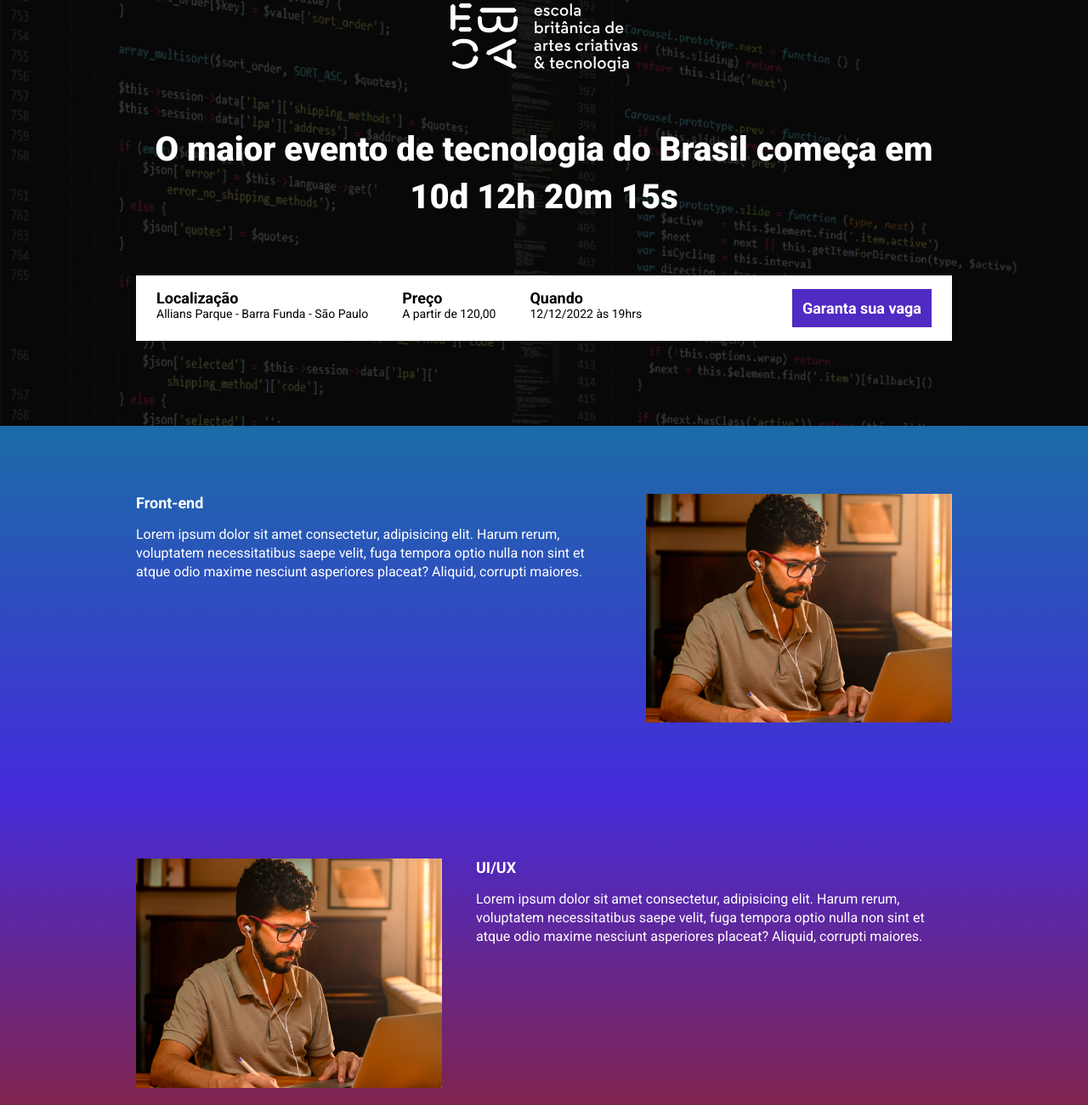
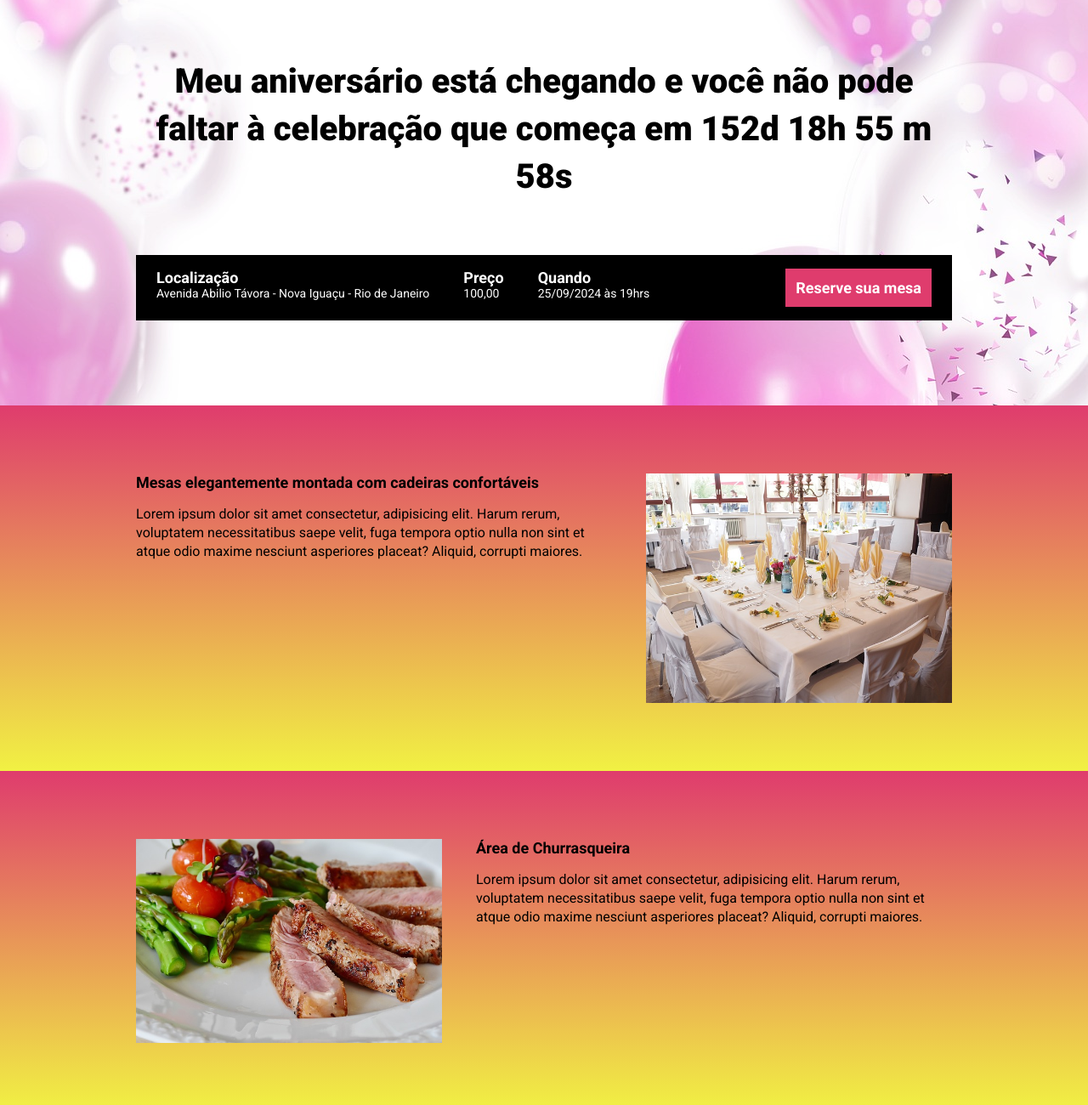
Before and after one commit to Lucia-Helena/lucia_birthday, a website built with Parcel: page src/index.html in a window 1280 px wide. Shown: the part 60-1360 px from the top of the page at 85% size. Built offline with nearby package versions, Linux system fonts and the light colour scheme.

Commit message:
Criando a contagem regressiva

```diff
--- a/package.json
+++ b/package.json
@@ -2,9 +2,11 @@
   "name": "lucia_birthday",
   "version": "1.0.0",
   "description": "Dia do meu aniversário",
-  "main": "index.js",
+
+
   "scripts": {
     "dev": "parcel src/index.html src/styles/main.scss src/scripts/main.js",
+    "build": "parcel build src/index.html",
     "test": "echo \"Error: no test specified\" && exit 1"
   },
   "keywords": [],
--- a/src/index.html
+++ b/src/index.html
@@ -13,69 +13,68 @@
 <body>
     <header class="hero">
         <div class="container">
-            <img class="hero__logo" src="./images/ebac_logo.svg" alt="">
             <p class="hero__text">
-                O maior evento de tecnologia do Brasil começa em 10d 12h 20m 15s
+                Meu aniversário está chegando e você não pode faltar à celebração que começa em <span id="contador"></span>
             </p>
             <div class="infos-bar">
                 <ul class="infos-bar__infos">
                     <li class="infos-bar__infos__item">
                         <b>Localização</b>
-                        Allians Parque - Barra Funda - São Paulo
+                        Avenida Abilio Távora - Nova Iguaçu - Rio de Janeiro
                     </li>
                     <li class="infos-bar__infos__item">
                         <b>Preço</b>
-                        A partir de 120,00
+                        100,00
                     </li>
                     <li class="infos-bar__infos__item">
                         <b>Quando</b>
-                        12/12/2022 às 19hrs
+                        25/09/2024 às 19hrs
                     </li>
                 </ul>
                 <a href="" class="button button--primary">
-                    Garanta sua vaga
+                    Reserve sua mesa
                 </a>
             </div>
         </div>
     </header>
 
-    <section class="event event--frontend">
+    <section class="event event--table">
         <div class="container" data-aos="fade-right">
             <div class="event__details">
-                <h2 class="event__details__title">Front-end</h2>
+                <h2 class="event__details__title"> Mesas elegantemente montada com cadeiras confortáveis</h2>
                 <p class="event__details__description">Lorem ipsum dolor sit amet consectetur, adipisicing elit. Harum rerum, voluptatem necessitatibus saepe velit, fuga tempora optio nulla non sint et atque odio maxime nesciunt asperiores placeat? Aliquid, corrupti maiores.</p>
             </div>
-            <img class="event__image" src="./images/frontend.png" alt="Front-end">
+            <img class="event__image" src="./images/mesas.jpg" alt="Mesa de festa">
         </div>
     </section>
 
-    <section class="event event--ui-ux event--image-left">
+    <section class="event event--barbecue event--image-left">
         <div class="container" data-aos="fade-left">
             <div class="event__details">
-                <h2 class="event__details__title">UI/UX</h2>
+                <h2 class="event__details__title">Área de Churrasqueira</h2>
                 <p class="event__details__description">Lorem ipsum dolor sit amet consectetur, adipisicing elit. Harum rerum, voluptatem necessitatibus saepe velit, fuga tempora optio nulla non sint et atque odio maxime nesciunt asperiores placeat? Aliquid, corrupti maiores.</p>
             </div>
-            <img class="event__image" src="./images/frontend.png" alt="Front-end">
+            <img class="event__image" src="./images/churrasco.jpg" alt="churrasco">
         </div>
     </section>
 
-    <section class="event event--data-science">
+    <section class="event event--games">
         <div class="container" data-aos="fade-right">
             <div class="event__details">
-                <h2 class="event__details__title">Data Science</h2>
+                <h2 class="event__details__title">Espaço para jogos</h2>
                 <p class="event__details__description">Lorem ipsum dolor sit amet consectetur, adipisicing elit. Harum rerum, voluptatem necessitatibus saepe velit, fuga tempora optio nulla non sint et atque odio maxime nesciunt asperiores placeat? Aliquid, corrupti maiores.</p>
             </div>
-            <img class="event__image" src="./images/frontend.png" alt="Front-end">
+            <img class="event__image" src="./images/jogos.jpg" alt="jogos">
         </div>
     </section>
 
-    <section class="event event--backend event--image-left">
+    <section class="event event--pool event--image-left">
         <div class="container" data-aos="fade-left">
             <div class="event__details">
-                <h2 class="event__details__title">Back-end</h2>
+                <h2 class="event__details__title">Área de piscina</h2>
                 <p class="event__details__description">Lorem ipsum dolor sit amet consectetur, adipisicing elit. Harum rerum, voluptatem necessitatibus saepe velit, fuga tempora optio nulla non sint et atque odio maxime nesciunt asperiores placeat? Aliquid, corrupti maiores.</p>
             </div>
-            <img class="event__image" src="./images/frontend.png" alt="Front-end">
+            <img class="event__image" src="./images/piscina.jpg" alt="Piscina">
         </div>
     </section>
 
--- a/src/scripts/main.js
+++ b/src/scripts/main.js
@@ -1 +1,30 @@
 AOS.init();
+
+const dataDoEvento = new Date("Sept 25, 2024 19:00:00");
+const timeStampDoEvento = dataDoEvento.getTime();
+
+const contaAsHoras = setInterval(function() {
+    const agora = new Date();
+    const timeStampAtual = agora.getTime();
+
+    const distanciaAteOEvento = timeStampDoEvento - timeStampAtual;
+
+    const diaEmMs = 1000 * 60 * 60 * 24;
+    const horaEmMs = 1000 * 60 * 60;
+    const minutoEmMs = 1000 * 60;
+
+     const diasAteOEvento = Math.floor(distanciaAteOEvento / diaEmMs);
+     const horasAteOEvento = Math.floor((distanciaAteOEvento % diaEmMs) / horaEmMs);
+     const minutosAteOEvento =  Math.floor((distanciaAteOEvento % horaEmMs) / minutoEmMs);
+     const segundosAteOEvento =  Math.floor((distanciaAteOEvento % minutoEmMs) / 1000);
+
+
+     document.getElementById('contador').innerHTML = `${diasAteOEvento}d ${horasAteOEvento}h ${minutosAteOEvento}
+     m ${segundosAteOEvento}s`;
+
+
+    if(distanciaAteOEvento < 0) {
+        clearInterval(contaAsHoras);
+        document.getElementById('contador').innerHTML = 'Evento expirado';
+    }
+}, 1000);
--- a/src/styles/_event.scss
+++ b/src/styles/_event.scss
@@ -3,20 +3,20 @@
 .event {
     padding: 80px 0;
 
-    &--frontend {
-        background-image: linear-gradient(variables.$blue1, variables.$blue2);
-    }
-
-    &--ui-ux {
-        background-image: linear-gradient(variables.$blue2, variables.$pink);
-    }
-
-    &--data-science {
+    &--table {
         background-image: linear-gradient(variables.$pink, variables.$yellow);
     }
 
-    &--backend {
-        background-image: linear-gradient(variables.$yellow, variables.$pink);
+    &--barbecue {
+        background-image: linear-gradient(variables.$pink, variables.$yellow);
+    }
+
+    &--games {
+        background-image: linear-gradient(variables.$pink, variables.$yellow);
+    }
+
+    &--pool {
+        background-image: linear-gradient(variables.$pink, variables.$yellow);
     }
 
     &--image-left {
--- a/src/styles/_hero.scss
+++ b/src/styles/_hero.scss
@@ -4,7 +4,7 @@
     .hero {
         padding-top: 64px;
         padding-bottom: 100px;
-        background-image: url(../images/fundo.png);
+        background-image: url(../images/niver.jpg);
         background-repeat: no-repeat;
         background-size: cover;
         position: relative;
@@ -21,7 +21,7 @@
         height: 100%;
         background-color: variables.$secondaryTextColor;
         content: '';
-        opacity: .7;
+        opacity: .2;
     }
 
     &__text{
@@ -29,7 +29,7 @@
         margin-bottom: 64px;
         font-size: 40px;
         line-height: 56px;
-        color: #fff;
+        color: #000;
         font-weight: 800;
         text-align: center;
     }
--- a/src/styles/_variables.scss
+++ b/src/styles/_variables.scss
@@ -1,8 +1,6 @@
-$textColor: #fff;
-$secondaryTextColor: #000;
+$textColor: #000;
+$secondaryTextColor: #fff;
 
-$blue1: #1B6CA7;
-$blue2: #442BDB;
-$pink: #892238;
-$yellow: #9c791D;
-$purple: #4f2AC3;
+
+$pink: #df3c6d;
+$yellow: #f1f143;
--- a/src/styles/components/_buttons.scss
+++ b/src/styles/components/_buttons.scss
@@ -10,7 +10,7 @@
 
     &--primary {
         color: #fff;
-        background-color: variables.$purple;
+        background-color: variables.$pink;
     }
 
     @media (max-width: 640px) {
```
Also changed, not shown: src/images/backend.png (deleted), src/images/churrasco.jpg (added), src/images/data.png (deleted), src/images/ebac_logo.svg (deleted), src/images/frontend.png (deleted), src/images/fundo.png (deleted), src/images/jogos.jpg (added), src/images/mesas.jpg (added), src/images/niver.jpg (added), src/images/piscina.jpg (added), src/images/ui-ux.png (deleted).
